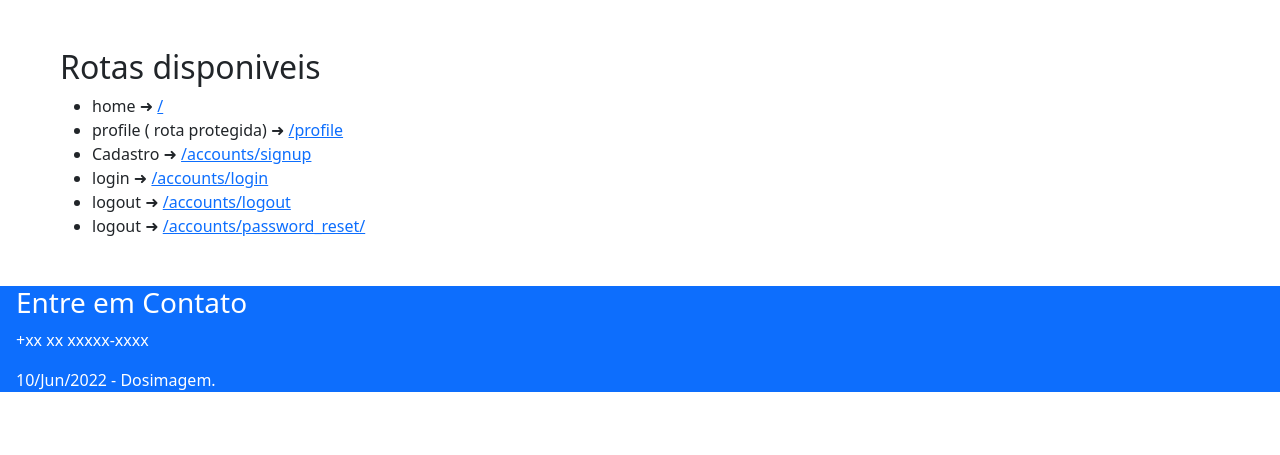
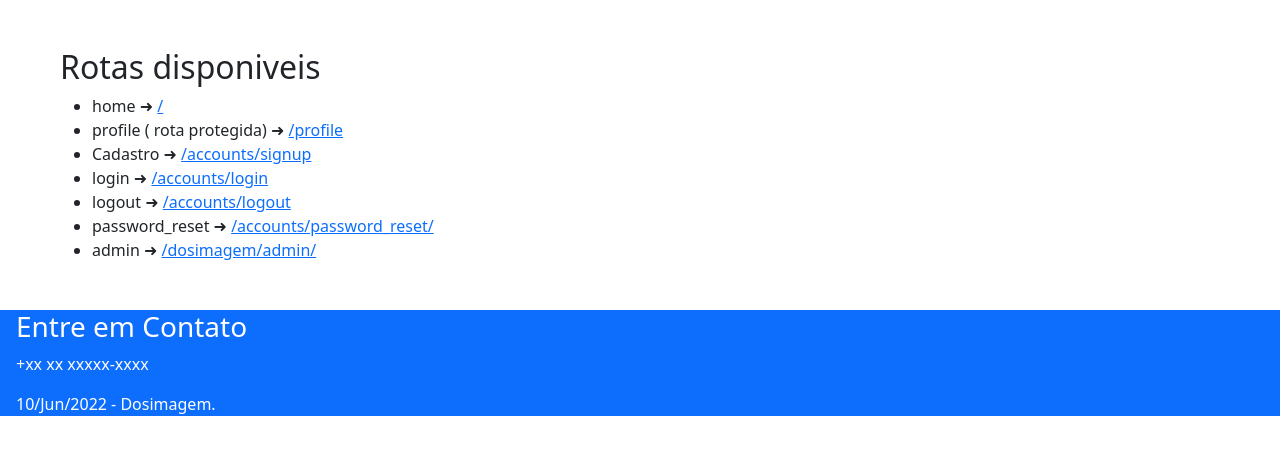
Before and after one commit to Dosimagem/web_server_backend, a Django app: page / in a window 1280 px wide. Shown: the part 56-511 px from the top of the page. Run offline with Django 3.2, Linux system fonts and the light colour scheme.

Commit message:
Class CostumUser renomeda para CostumUserModelAdmin. Add a rota do admin na pagina home.
close #51

```diff
--- a/web_server/core/admin.py
+++ b/web_server/core/admin.py
@@ -4,6 +4,6 @@ from .models import CostumUser
 
 
 @admin.register(CostumUser)
-class CostumUser(admin.ModelAdmin):
+class CostumUserModelAdmin(admin.ModelAdmin):
     list_display = ('email', 'name', 'phone', 'institution', 'role', 'is_active', 'is_staff', 'date_joined')
     list_display_links = ('email',)
--- a/web_server/core/templates/core/index.html
+++ b/web_server/core/templates/core/index.html
@@ -21,7 +21,10 @@
         logout &#10140;  <a href="{% url 'logout' %}">/accounts/logout</a>
       </li>
       <li>
-        logout &#10140;  <a href="{% url 'password_reset' %}">/accounts/password_reset/</a>
+        password_reset &#10140;  <a href="{% url 'password_reset' %}">/accounts/password_reset/</a>
+      </li>
+      <li>
+        admin &#10140;  <a href="{% url 'admin:login' %}">/dosimagem/admin/</a>
       </li>
     </ul>
   </div>
```
